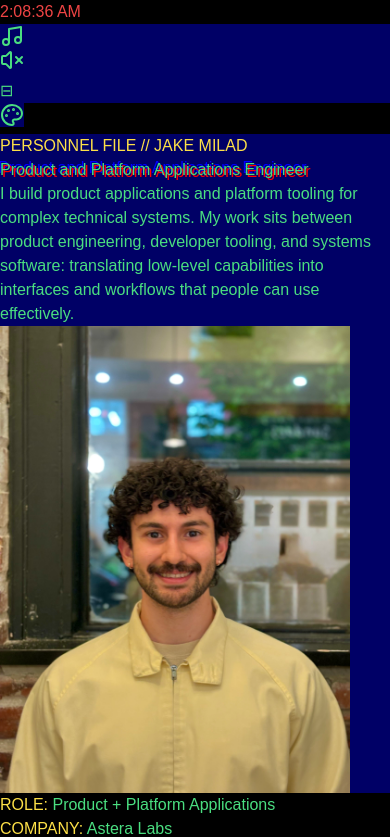
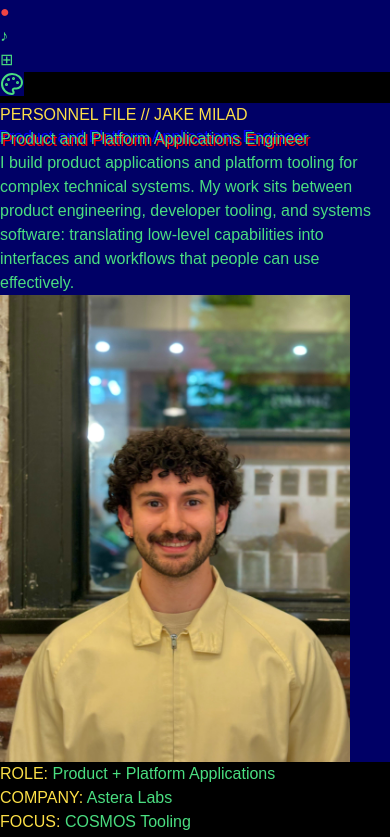
Before and after one commit to jakemilad/portfolio, a Next.js app: page /about in a window 390 px wide. Shown: the top 837 px of the page. Built offline with nearby package versions, Linux system fonts and the light colour scheme.

Commit message:
responsiveness

```diff
--- a/src/app/about/page.jsx
+++ b/src/app/about/page.jsx
@@ -49,7 +49,7 @@ export default function About() {
     <main className="min-h-screen bg-black px-3 py-16 text-green-400 sm:px-5 font-['Comic_Sans_MS']">
       <div className="mx-auto max-w-5xl border-[3px] border-[#c0c0c0] bg-[#000033] p-3 sm:border-[5px] sm:p-6">
         <header className="border-[3px] border-[#c0c0c0] bg-[#000066] p-4 text-center sm:p-7">
-          <div className="mb-2 font-mono text-xs tracking-[0.35em] text-yellow-300">
+          <div className="mb-2 font-mono text-xs tracking-[0.2em] sm:tracking-[0.35em] text-yellow-300">
             PERSONNEL FILE // JAKE MILAD
           </div>
           <RainbowText className="block text-4xl font-bold [text-shadow:2px_2px_#ff0000,_-2px_-2px_#0000ff] sm:text-6xl">
--- a/src/app/portfolio/page.jsx
+++ b/src/app/portfolio/page.jsx
@@ -47,7 +47,7 @@ const Portfolio = () => {
     <div className="min-h-screen bg-black text-green-400 font-['Comic_Sans_MS'] p-5">
       <div className="max-w-4xl mx-auto bg-[#000033] border-[5px] border-[#c0c0c0] border-solid p-8">
 
-        <RainbowText className="text-6xl font-bold block mb-3 [text-shadow:3px_3px_#ff0000,_-2px_-2px_#0000ff] text-center">
+        <RainbowText className="text-4xl sm:text-6xl font-bold block mb-3 [text-shadow:3px_3px_#ff0000,_-2px_-2px_#0000ff] text-center">
           Cool Stuff I've Built
         </RainbowText>
 
@@ -66,7 +66,7 @@ const Portfolio = () => {
               className="theme-project-card border-[3px] border-[#c0c0c0] border-solid bg-[#000066] p-6 transition-all"
             >
               <div className="mb-4 pb-3 border-b-2 border-[#c0c0c0]">
-                <div className="flex items-center gap-3 mb-2">
+                <div className="flex flex-wrap items-center gap-3 mb-2">
                   <span className="text-5xl">{project.emoji}</span>
                   <div className="text-left flex-1">
                     <h2 className="text-3xl font-bold" style={{ color: project.color }}>
--- a/src/components/GlobalMusicPlayer.jsx
+++ b/src/components/GlobalMusicPlayer.jsx
@@ -83,8 +83,17 @@ export default function GlobalMusicPlayer() {
     }
   };
 
+  // On phones the full player + alert would sit on top of the page content,
+  // so start minimized and skip the alert there.
   useEffect(() => {
-    const timeoutId = setTimeout(() => playAudio({ showAlertOnBlock: true }), 100);
+    if (window.matchMedia('(max-width: 639px)').matches) {
+      setIsControlsMinimized(true);
+    }
+  }, []);
+
+  useEffect(() => {
+    const isPhone = window.matchMedia('(max-width: 639px)').matches;
+    const timeoutId = setTimeout(() => playAudio({ showAlertOnBlock: !isPhone }), 100);
 
     return () => clearTimeout(timeoutId);
   }, []);
--- a/src/components/modern/sections/Hero.jsx
+++ b/src/components/modern/sections/Hero.jsx
@@ -59,7 +59,7 @@ export default function Hero() {
   return (
     <section
       id="era-hero"
-      className="relative flex min-h-screen flex-col justify-end overflow-hidden bg-[var(--m-scope)] text-[var(--m-porcelain)]"
+      className="relative flex min-h-svh flex-col justify-end overflow-hidden bg-[var(--m-scope)] text-[var(--m-porcelain)]"
     >
       {reduced ? (
         <HeroFallback />
```
